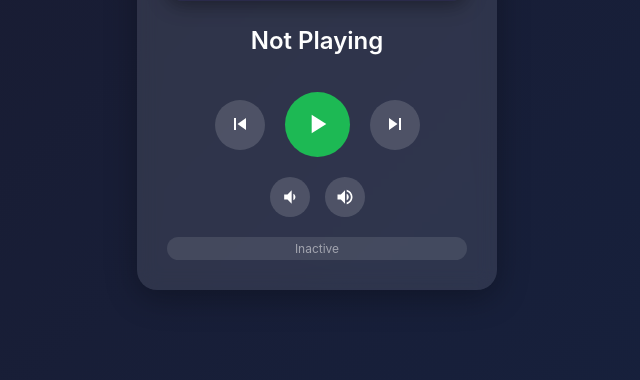
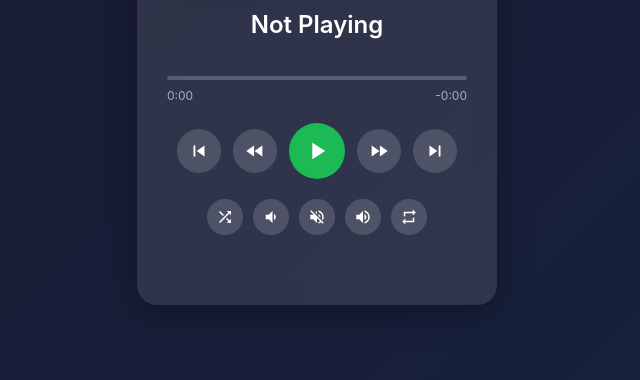
Before and after one commit to timhodson/shairport-mqtt-web, a Flask app: page / in a window 1280 px wide. Shown: the part 420-800 px from the top of the page, without its empty margins (323-963 px from the left). Run offline with Flask 3, Linux system fonts and the light colour scheme; data that the repository does not hold is empty; parts of the project's set-up code (start-up, migrations or seed data) failed here and were passed over.

Commit message:
Enhance playback controls and state management with progress tracking and real-time updates

```diff
--- a/app.py
+++ b/app.py
@@ -6,10 +6,13 @@ A Flask web application that displays now-playing information from
 shairport-sync via MQTT and provides transport controls.
 """
 
+import json
+import queue
+import socket
 import yaml
 import paho.mqtt.client as mqtt
 from paho.mqtt.enums import CallbackAPIVersion
-from flask import Flask, render_template, jsonify, Response
+from flask import Flask, render_template, jsonify, redirect, Response
 
 app = Flask(__name__)
 
@@ -24,17 +27,69 @@ state = {
     "client_name": "",
     "cover_art": None,  # Binary image data
     "cover_art_type": "image/jpeg",
+    "cover_version": 0,  # Incremented when cover changes
+    "progress_start": 0,
+    "progress_current": 0,
+    "progress_end": 0,
 }
+
+# Audio sample rate (standard for AirPlay)
+SAMPLE_RATE = 44100
 
 # MQTT client instance
 mqtt_client = None
 config = None
+
+# SSE clients - list of queues for connected clients
+sse_clients = []
 
 
 def load_config(config_path="config.yaml"):
     """Load configuration from YAML file."""
     with open(config_path, "r") as f:
         return yaml.safe_load(f)
+
+
+def get_state_dict():
+    """Build and return current state as a dictionary."""
+    duration = 0
+    elapsed = 0
+    remaining = 0
+    if state["progress_end"] > state["progress_start"]:
+        duration = (state["progress_end"] - state["progress_start"]) / SAMPLE_RATE
+        elapsed = (state["progress_current"] - state["progress_start"]) / SAMPLE_RATE
+        remaining = max(0, duration - elapsed)
+
+    return {
+        "active": state["active"],
+        "artist": state["artist"],
+        "album": state["album"],
+        "title": state["title"],
+        "genre": state["genre"],
+        "volume": state["volume"],
+        "client_name": state["client_name"],
+        "has_cover": state["cover_art"] is not None,
+        "cover_version": state["cover_version"],
+        "duration": round(duration, 1),
+        "elapsed": round(elapsed, 1),
+        "remaining": round(remaining, 1),
+    }
+
+
+def notify_clients():
+    """Send current state to all connected SSE clients."""
+    state_data = get_state_dict()
+    message = f"data: {json.dumps(state_data)}\n\n"
+    dead_clients = []
+    for client_queue in sse_clients:
+        try:
+            client_queue.put_nowait(message)
+        except queue.Full:
+            dead_clients.append(client_queue)
+    # Remove dead clients
+    for dead in dead_clients:
+        if dead in sse_clients:
+            sse_clients.remove(dead)
 
 
 def on_connect(client, userdata, flags, reason_code, properties=None):
@@ -60,32 +115,48 @@ def on_message(client, userdata, msg):
     else:
         return
 
-    # Handle different message types
-    if subtopic == "artist":
+    # Get the final part of the subtopic (handles ssnc/xxx nesting)
+    topic_key = subtopic.split("/")[-1]
+
+    # Handle different message types (topic_key is final segment, e.g. "prgr" from "ssnc/prgr")
+    if topic_key == "artist":
         state["artist"] = msg.payload.decode("utf-8", errors="ignore")
-    elif subtopic == "album":
+    elif topic_key == "album":
         state["album"] = msg.payload.decode("utf-8", errors="ignore")
-    elif subtopic == "title":
+    elif topic_key == "title":
         state["title"] = msg.payload.decode("utf-8", errors="ignore")
-    elif subtopic == "genre":
+    elif topic_key == "genre":
         state["genre"] = msg.payload.decode("utf-8", errors="ignore")
-    elif subtopic == "volume":
+    elif topic_key == "volume":
         state["volume"] = msg.payload.decode("utf-8", errors="ignore")
-    elif subtopic == "client_name":
+    elif topic_key == "client_name":
         state["client_name"] = msg.payload.decode("utf-8", errors="ignore")
-    elif subtopic == "cover":
+    elif topic_key == "cover":
         # Cover art is sent as binary data
         if msg.payload and len(msg.payload) > 0:
             state["cover_art"] = msg.payload
+            state["cover_version"] += 1
             # Detect image type from magic bytes
             if msg.payload[:3] == b'\xff\xd8\xff':
                 state["cover_art_type"] = "image/jpeg"
             elif msg.payload[:8] == b'\x89PNG\r\n\x1a\n':
                 state["cover_art_type"] = "image/png"
-    elif subtopic == "active_start":
+    elif topic_key == "prgr":
+        # Progress: "start/current/end" as RTP timestamps
+        try:
+            parts = msg.payload.decode("utf-8").split("/")
+            if len(parts) == 3:
+                state["progress_start"] = int(parts[0])
+                state["progress_current"] = int(parts[1])
+                state["progress_end"] = int(parts[2])
+                # Receiving progress means we're actively playing
+                state["active"] = True
+        except (ValueError, UnicodeDecodeError):
+            pass
+    elif topic_key == "active_start":
         state["active"] = True
         print("Playback session started")
-    elif subtopic == "active_end":
+    elif topic_key == "active_end":
         state["active"] = False
         # Clear metadata on session end
         state["artist"] = ""
@@ -93,11 +164,21 @@ def on_message(client, userdata, msg):
         state["title"] = ""
         state["genre"] = ""
         state["cover_art"] = None
+        state["cover_version"] += 1
         print("Playback session ended")
-    elif subtopic == "play_start":
+    elif topic_key == "play_start":
         state["active"] = True
-    elif subtopic == "play_end":
+    elif topic_key == "play_end":
         pass  # Keep metadata visible after song ends
+    elif topic_key == "pbeg":
+        # Playback began
+        state["active"] = True
+    elif topic_key == "pend":
+        # Playback ended/paused - keep metadata but stop progress
+        state["active"] = False
+
+    # Notify all connected SSE clients of state change
+    notify_clients()
 
 
 def on_disconnect(client, userdata, disconnect_flags, reason_code, properties=None):
@@ -111,12 +192,15 @@ def setup_mqtt():
 
     mqtt_config = config["mqtt"]
 
-    # Create client (use MQTTv3.1.1 for broader compatibility)
+    # Create client with hostname-based unique ID
+    base_client_id = mqtt_config.get("client_id", "shairport-web")
+    client_id = f"{base_client_id}-{socket.gethostname()}"
     mqtt_client = mqtt.Client(
         callback_api_version=CallbackAPIVersion.VERSION2,
-        client_id=mqtt_config.get("client_id", "shairport-web"),
+        client_id=client_id,
         protocol=mqtt.MQTTv311
     )
+    print(f"MQTT client ID: {client_id}")
 
     # Set callbacks
     mqtt_client.on_connect = on_connect
@@ -150,16 +234,36 @@ def index():
 @app.route("/api/state")
 def get_state():
     """Return current playback state as JSON."""
-    return jsonify({
-        "active": state["active"],
-        "artist": state["artist"],
-        "album": state["album"],
-        "title": state["title"],
-        "genre": state["genre"],
-        "volume": state["volume"],
-        "client_name": state["client_name"],
-        "has_cover": state["cover_art"] is not None,
-    })
+    return jsonify(get_state_dict())
+
+
+@app.route("/api/events")
+def events():
+    """Server-Sent Events endpoint for real-time updates."""
+    def stream():
+        client_queue = queue.Queue(maxsize=10)
+        sse_clients.append(client_queue)
+        try:
+            # Send initial state immediately
+            yield f"data: {json.dumps(get_state_dict())}\n\n"
+            while True:
+                try:
+                    message = client_queue.get(timeout=30)
+                    yield message
+                except queue.Empty:
+                    # Send keepalive comment to prevent timeout
+                    yield ": keepalive\n\n"
+        except GeneratorExit:
+            pass
+        finally:
+            if client_queue in sse_clients:
+                sse_clients.remove(client_queue)
+
+    response = Response(stream(), mimetype="text/event-stream")
+    response.headers["Cache-Control"] = "no-cache"
+    response.headers["X-Accel-Buffering"] = "no"
+    response.headers["Connection"] = "keep-alive"
+    return response
 
 
 @app.route("/api/cover")
@@ -171,8 +275,8 @@ def get_cover():
             mimetype=state["cover_art_type"]
         )
     else:
-        # Return a placeholder or 404
-        return Response(status=404)
+        # Redirect to placeholder
+        return redirect("/static/placeholder.svg")
 
 
 @app.route("/api/control/<command>", methods=["POST"])
@@ -199,10 +303,14 @@ def control(command):
         "play": "play",
         "pause": "pause",
         "playpause": "playpause",
+        "playresume": "playresume",
         "next": "nextitem",
         "previous": "previtem",
+        "fastforward": "beginff",
+        "rewind": "beginrew",
         "volumeup": "volumeup",
         "volumedown": "volumedown",
+        "mute": "mutetoggle",
         "stop": "stop",
         "shuffle": "shuffle_songs",
         "repeat": "repeat",
--- a/static/style.css
+++ b/static/style.css
@@ -74,11 +74,38 @@ body {
     white-space: nowrap;
 }
 
+.progress-container {
+    margin-bottom: 20px;
+}
+
+.progress-bar {
+    height: 4px;
+    background: rgba(255, 255, 255, 0.2);
+    border-radius: 2px;
+    overflow: hidden;
+    margin-bottom: 8px;
+}
+
+.progress-fill {
+    height: 100%;
+    background: #1db954;
+    border-radius: 2px;
+    width: 0%;
+    transition: width 0.3s ease;
+}
+
+.progress-time {
+    display: flex;
+    justify-content: space-between;
+    font-size: 0.75rem;
+    color: rgba(255, 255, 255, 0.6);
+}
+
 .controls {
     display: flex;
     justify-content: center;
     align-items: center;
-    gap: 20px;
+    gap: 12px;
     margin-bottom: 20px;
 }
 
@@ -86,14 +113,15 @@ body {
     background: rgba(255, 255, 255, 0.15);
     border: none;
     border-radius: 50%;
-    width: 50px;
-    height: 50px;
+    width: 44px;
+    height: 44px;
     cursor: pointer;
     display: flex;
     justify-content: center;
     align-items: center;
     transition: all 0.2s ease;
     color: #fff;
+    flex-shrink: 0;
 }
 
 .control-btn:hover {
@@ -106,13 +134,13 @@ body {
 }
 
 .control-btn svg {
-    width: 24px;
-    height: 24px;
+    width: 22px;
+    height: 22px;
 }
 
 .control-btn.play-btn {
-    width: 65px;
-    height: 65px;
+    width: 56px;
+    height: 56px;
     background: #1db954;
 }
 
@@ -121,25 +149,25 @@ body {
 }
 
 .control-btn.play-btn svg {
-    width: 32px;
-    height: 32px;
+    width: 28px;
+    height: 28px;
 }
 
 .secondary-controls {
     display: flex;
     justify-content: center;
-    gap: 15px;
+    gap: 10px;
     margin-bottom: 20px;
 }
 
 .control-btn.small {
-    width: 40px;
-    height: 40px;
+    width: 36px;
+    height: 36px;
 }
 
 .control-btn.small svg {
-    width: 20px;
-    height: 20px;
+    width: 18px;
+    height: 18px;
 }
 
 .client-info {
--- a/templates/index.html
+++ b/templates/index.html
@@ -19,15 +19,35 @@
                 <div id="album" class="album"></div>
             </div>
 
+            <div class="progress-container">
+                <div class="progress-bar">
+                    <div id="progress-fill" class="progress-fill"></div>
+                </div>
+                <div class="progress-time">
+                    <span id="elapsed">0:00</span>
+                    <span id="remaining">-0:00</span>
+                </div>
+            </div>
+
             <div class="controls">
                 <button class="control-btn" onclick="sendCommand('previous')" title="Previous">
                     <svg viewBox="0 0 24 24" fill="currentColor">
                         <path d="M6 6h2v12H6zm3.5 6l8.5 6V6z"/>
                     </svg>
                 </button>
+                <button class="control-btn" onclick="sendCommand('rewind')" title="Rewind">
+                    <svg viewBox="0 0 24 24" fill="currentColor">
+                        <path d="M11 18V6l-8.5 6 8.5 6zm.5-6l8.5 6V6l-8.5 6z"/>
+                    </svg>
+                </button>
                 <button class="control-btn play-btn" onclick="sendCommand('playpause')" title="Play/Pause">
                     <svg id="play-icon" viewBox="0 0 24 24" fill="currentColor">
                         <path d="M8 5v14l11-7z"/>
+                    </svg>
+                </button>
+                <button class="control-btn" onclick="sendCommand('fastforward')" title="Fast Forward">
+                    <svg viewBox="0 0 24 24" fill="currentColor">
+                        <path d="M4 18l8.5-6L4 6v12zm9-12v12l8.5-6L13 6z"/>
                     </svg>
                 </button>
                 <button class="control-btn" onclick="sendCommand('next')" title="Next">
@@ -38,14 +58,29 @@
             </div>
 
             <div class="secondary-controls">
+                <button class="control-btn small" onclick="sendCommand('shuffle')" title="Shuffle">
+                    <svg viewBox="0 0 24 24" fill="currentColor">
+                        <path d="M10.59 9.17L5.41 4 4 5.41l5.17 5.17 1.42-1.41zM14.5 4l2.04 2.04L4 18.59 5.41 20 17.96 7.46 20 9.5V4h-5.5zm.33 9.41l-1.41 1.41 3.13 3.13L14.5 20H20v-5.5l-2.04 2.04-3.13-3.13z"/>
+                    </svg>
+                </button>
                 <button class="control-btn small" onclick="sendCommand('volumedown')" title="Volume Down">
                     <svg viewBox="0 0 24 24" fill="currentColor">
                         <path d="M18.5 12c0-1.77-1.02-3.29-2.5-4.03v8.05c1.48-.73 2.5-2.25 2.5-4.02zM5 9v6h4l5 5V4L9 9H5z"/>
                     </svg>
                 </button>
+                <button class="control-btn small" onclick="sendCommand('mute')" title="Mute">
+                    <svg viewBox="0 0 24 24" fill="currentColor">
+                        <path d="M16.5 12c0-1.77-1.02-3.29-2.5-4.03v2.21l2.45 2.45c.03-.2.05-.41.05-.63zm2.5 0c0 .94-.2 1.82-.54 2.64l1.51 1.51C20.63 14.91 21 13.5 21 12c0-4.28-2.99-7.86-7-8.77v2.06c2.89.86 5 3.54 5 6.71zM4.27 3L3 4.27 7.73 9H3v6h4l5 5v-6.73l4.25 4.25c-.67.52-1.42.93-2.25 1.18v2.06c1.38-.31 2.63-.95 3.69-1.81L19.73 21 21 19.73l-9-9L4.27 3zM12 4L9.91 6.09 12 8.18V4z"/>
+                    </svg>
+                </button>
                 <button class="control-btn small" onclick="sendCommand('volumeup')" title="Volume Up">
                     <svg viewBox="0 0 24 24" fill="currentColor">
                         <path d="M3 9v6h4l5 5V4L7 9H3zm13.5 3c0-1.77-1.02-3.29-2.5-4.03v8.05c1.48-.73 2.5-2.25 2.5-4.02zM14 3.23v2.06c2.89.86 5 3.54 5 6.71s-2.11 5.85-5 6.71v2.06c4.01-.91 7-4.49 7-8.77s-2.99-7.86-7-8.77z"/>
+                    </svg>
+                </button>
+                <button class="control-btn small" onclick="sendCommand('repeat')" title="Repeat">
+                    <svg viewBox="0 0 24 24" fill="currentColor">
+                        <path d="M7 7h10v3l4-4-4-4v3H5v6h2V7zm10 10H7v-3l-4 4 4 4v-3h12v-6h-2v4z"/>
                     </svg>
                 </button>
             </div>
@@ -56,13 +91,47 @@
     </div>
 
     <script>
-        let lastCoverHash = '';
+        let lastCoverVersion = -1;
+        let progressState = {
+            elapsed: 0,
+            duration: 0,
+            lastUpdate: Date.now(),
+            active: false
+        };
 
-        async function updateState() {
-            try {
-                const response = await fetch('/api/state');
-                const state = await response.json();
+        function formatTime(seconds) {
+            if (!seconds || seconds < 0) return '0:00';
+            const mins = Math.floor(seconds / 60);
+            const secs = Math.floor(seconds % 60);
+            return `${mins}:${secs.toString().padStart(2, '0')}`;
+        }
 
+        function updateProgressDisplay() {
+            const progressFill = document.getElementById('progress-fill');
+            const elapsedEl = document.getElementById('elapsed');
+            const remainingEl = document.getElementById('remaining');
+
+            if (progressState.duration > 0) {
+                // Calculate interpolated elapsed time
+                let elapsed = progressState.elapsed;
+                if (progressState.active) {
+                    const timeSinceUpdate = (Date.now() - progressState.lastUpdate) / 1000;
+                    elapsed = Math.min(progressState.elapsed + timeSinceUpdate, progressState.duration);
+                }
+                const remaining = Math.max(0, progressState.duration - elapsed);
+                const percent = Math.min(100, (elapsed / progressState.duration) * 100);
+
+                progressFill.style.width = `${percent}%`;
+                elapsedEl.textContent = formatTime(elapsed);
+                remainingEl.textContent = `-${formatTime(remaining)}`;
+            } else {
+                progressFill.style.width = '0%';
+                elapsedEl.textContent = '0:00';
+                remainingEl.textContent = '-0:00';
+            }
+        }
+
+        function updateUI(state) {
             document.getElementById('title').textContent = state.title || 'Not Playing';
             document.getElementById('artist').textContent = state.artist || '';
             document.getElementById('album').textContent = state.album || '';
@@ -73,20 +142,26 @@
                 document.getElementById('client-info').textContent = '';
             }
 
-                // Update cover art if available
+            // Update cover art only when version changes
             const coverImg = document.getElementById('cover-art');
             if (state.has_cover) {
-                    // Add timestamp to force refresh when cover changes
-                    const newSrc = '/api/cover?t=' + Date.now();
-                    if (coverImg.src.split('?')[0] !== '/api/cover') {
-                        coverImg.src = newSrc;
-                    } else {
-                        // Only update if we detect a change (simple polling)
-                        coverImg.src = newSrc;
+                if (state.cover_version !== lastCoverVersion) {
+                    coverImg.src = '/api/cover?v=' + state.cover_version;
+                    lastCoverVersion = state.cover_version;
                 }
             } else {
+                if (lastCoverVersion !== state.cover_version) {
                     coverImg.src = '/static/placeholder.svg';
+                    lastCoverVersion = state.cover_version;
                 }
+            }
+
+            // Update progress state from server
+            progressState.elapsed = state.elapsed;
+            progressState.duration = state.duration;
+            progressState.lastUpdate = Date.now();
+            progressState.active = state.active;
+            updateProgressDisplay();
 
             // Update status indicator
             const statusEl = document.getElementById('status');
@@ -97,10 +172,10 @@
                 statusEl.textContent = 'Inactive';
                 statusEl.className = 'status inactive';
             }
-            } catch (error) {
-                console.error('Failed to fetch state:', error);
         }
-        }
+
+        // Update progress display every second for smooth interpolation
+        setInterval(updateProgressDisplay, 1000);
 
         async function sendCommand(command) {
             try {
@@ -116,11 +191,24 @@
             }
         }
 
-        // Initial update
-        updateState();
+        // Connect to Server-Sent Events for real-time updates
+        function connectSSE() {
+            const eventSource = new EventSource('/api/events');
 
-        // Poll for updates every 2 seconds
-        setInterval(updateState, 2000);
+            eventSource.onmessage = function(event) {
+                const state = JSON.parse(event.data);
+                updateUI(state);
+            };
+
+            eventSource.onerror = function(error) {
+                console.error('SSE connection error:', error);
+                eventSource.close();
+                // Reconnect after 3 seconds
+                setTimeout(connectSSE, 3000);
+            };
+        }
+
+        connectSSE();
     </script>
 </body>
 </html>
```
Lines whose indentation alone changed are shown as unchanged.
